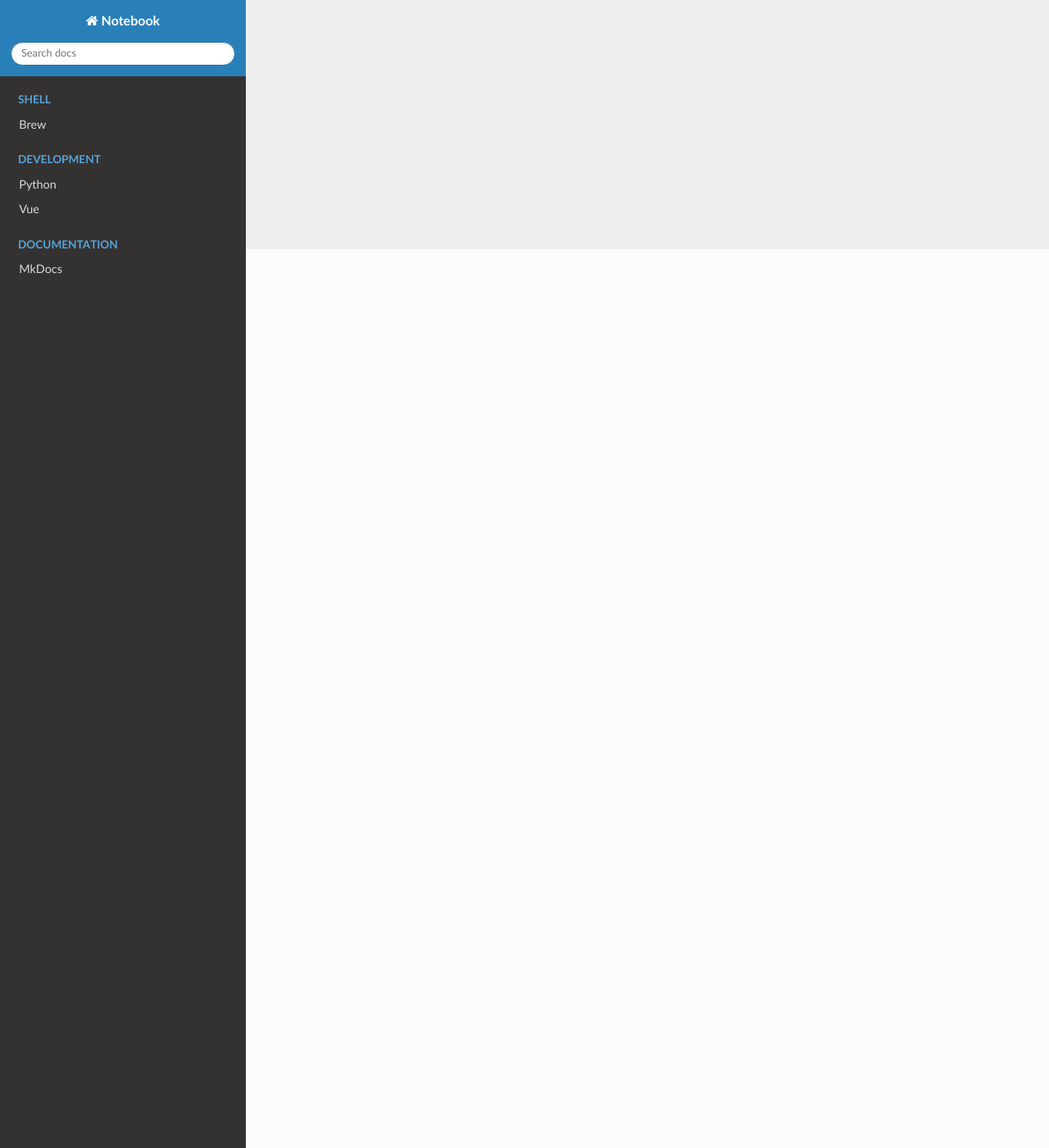
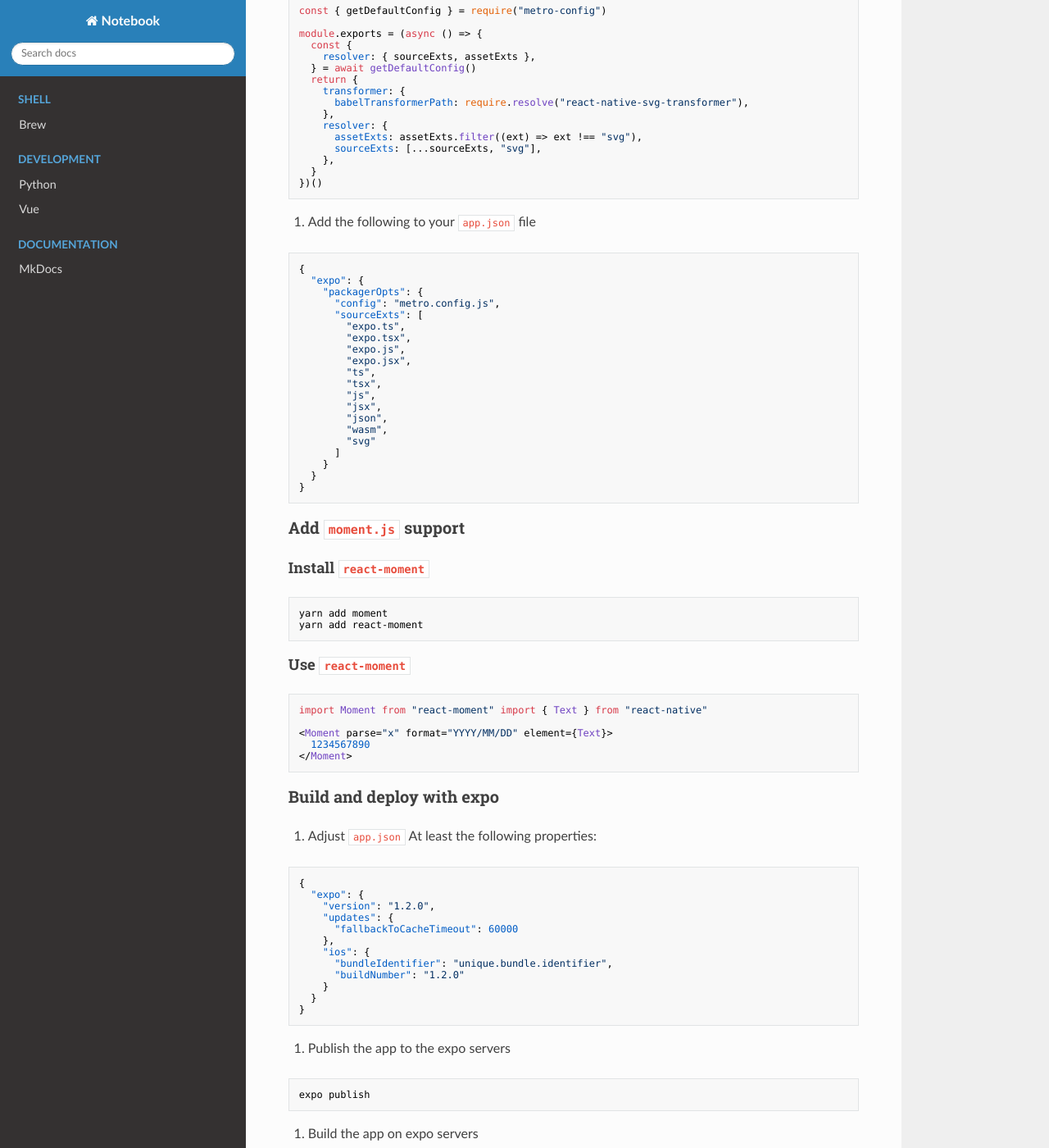
Before and after one commit to dameyerdave/notebook, an MkDocs documentation site: the page built from docs/development/reactnative.md, in a window 1280 px wide and 1400 px high, scrolled down 1096 px. Shown: the whole window at 82% size. Built offline with MkDocs 1.6.1, drawn with Linux system fonts in a browser that asks for light colours; nearby versions of some CDN libraries; some of the changed text lies outside the part shown.

````diff
--- a/docs/development/reactnative.md
+++ b/docs/development/reactnative.md
@@ -1,4 +1,45 @@
 # React Native
+
+## Upgrade `expo SDK`
+
+```bash
+npm i expo-cli -g --force
+expo upgrade
+... install required dependencies based on the npm output messages ...
+expo client:install:ios
+```
+
+### Fixing upgrade
+
+```bash
+yarn install --check-files
+watchman watch-del-all
+rm -rf node_modules
+expo install
+yarn start -c
+rm -rf /tmp/metro-*
+```
+
+### Fixing multiple react versions
+
+> If you have errors depending on invalid hook call warnings.
+
+```bash
+yarn list react
+```
+
+If multiple react versions are installed:
+
+> Be carefull! Linking react in expo projects does not fix the issue.
+
+```bash
+cd lib/node_module/react
+yarn link
+cd ../../../app
+yarn link react
+```
+
+> For expo npm packages that are included:
 
 ## Add SVG support
 
@@ -54,3 +95,83 @@ module.exports = (async () => {
   }
 }
 ```
+
+## Add `moment.js` support
+
+### Install `react-moment`
+
+```bash
+yarn add moment
+yarn add react-moment
+```
+
+### Use `react-moment`
+
+```jsx
+import Moment from "react-moment" import { Text } from "react-native"
+
+<Moment parse="x" format="YYYY/MM/DD" element={Text}>
+  1234567890
+</Moment>
+```
+
+## Build and deploy with expo
+
+1. Adjust `app.json`
+   At least the following properties:
+
+```json
+{
+  "expo": {
+    "version": "1.2.0",
+    "updates": {
+      "fallbackToCacheTimeout": 60000
+    },
+    "ios": {
+      "bundleIdentifier": "unique.bundle.identifier",
+      "buildNumber": "1.2.0"
+    }
+  }
+}
+```
+
+2. Publish the app to the expo servers
+
+```bash
+expo publish
+```
+
+3. Build the app on expo servers
+
+```bash
+expo build:ios
+```
+
+4. Upload the app to the app store
+
+```bash
+expo upload:ios
+```
+
+Or use the `Transporter` app available in the [App Store](https://apps.apple.com/ch/app/transporter/id1450874784).
+
+## Run app without development support
+
+```bash
+expo start --no-dev --minify
+```
+
+## Show logs from iPhone
+
+### Installation
+
+```bash
+brew install --HEAD libimobiledevice -g
+```
+
+### Usage
+
+```bash
+idevicepair pair
+idevicesyslog -q -K -m identifier|error|warn
+```
````
Also changed, not shown: docs/development/django.md (added, +204 -0 lines), docs/development/eslint.md (+21 -38 lines), docs/development/git.md (added, +67 -0 lines), docs/development/python.md (+27 -0 lines), docs/development/visualcode.md (+58 -0 lines), docs/development/vue.md (+73 -4 lines).
